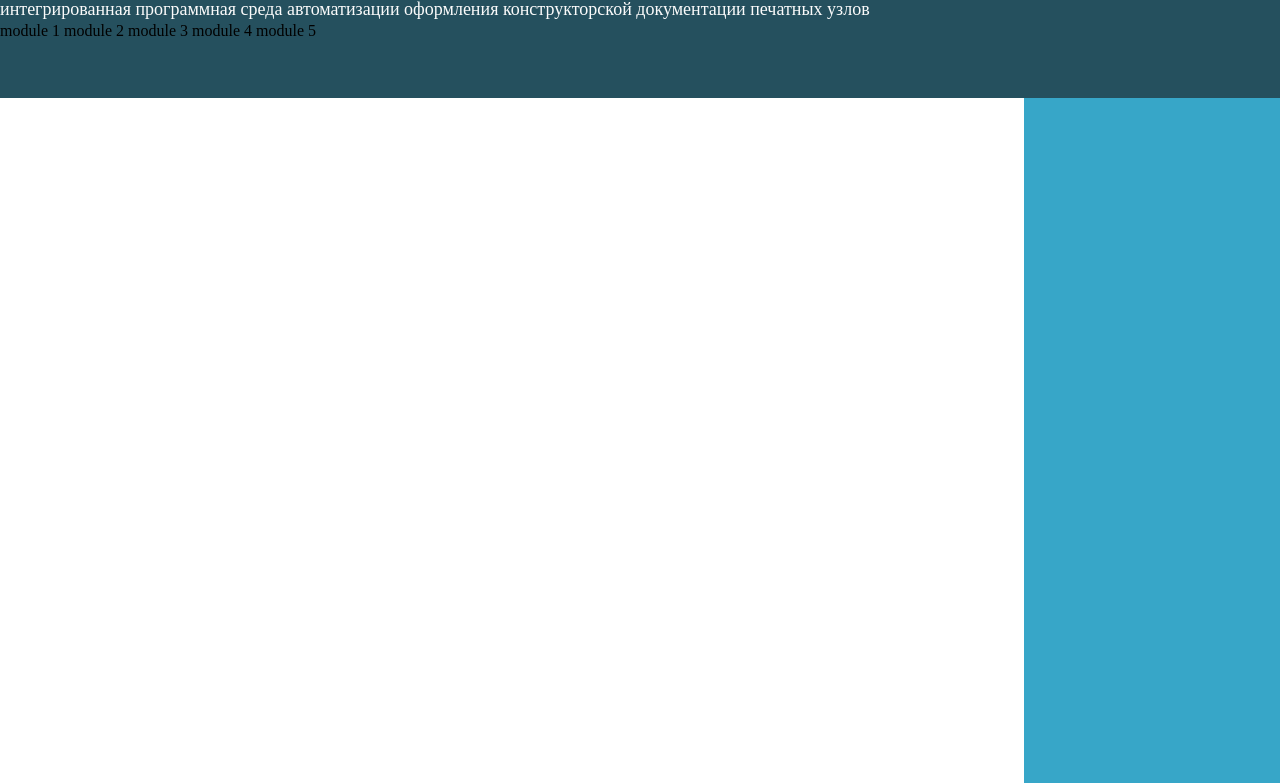
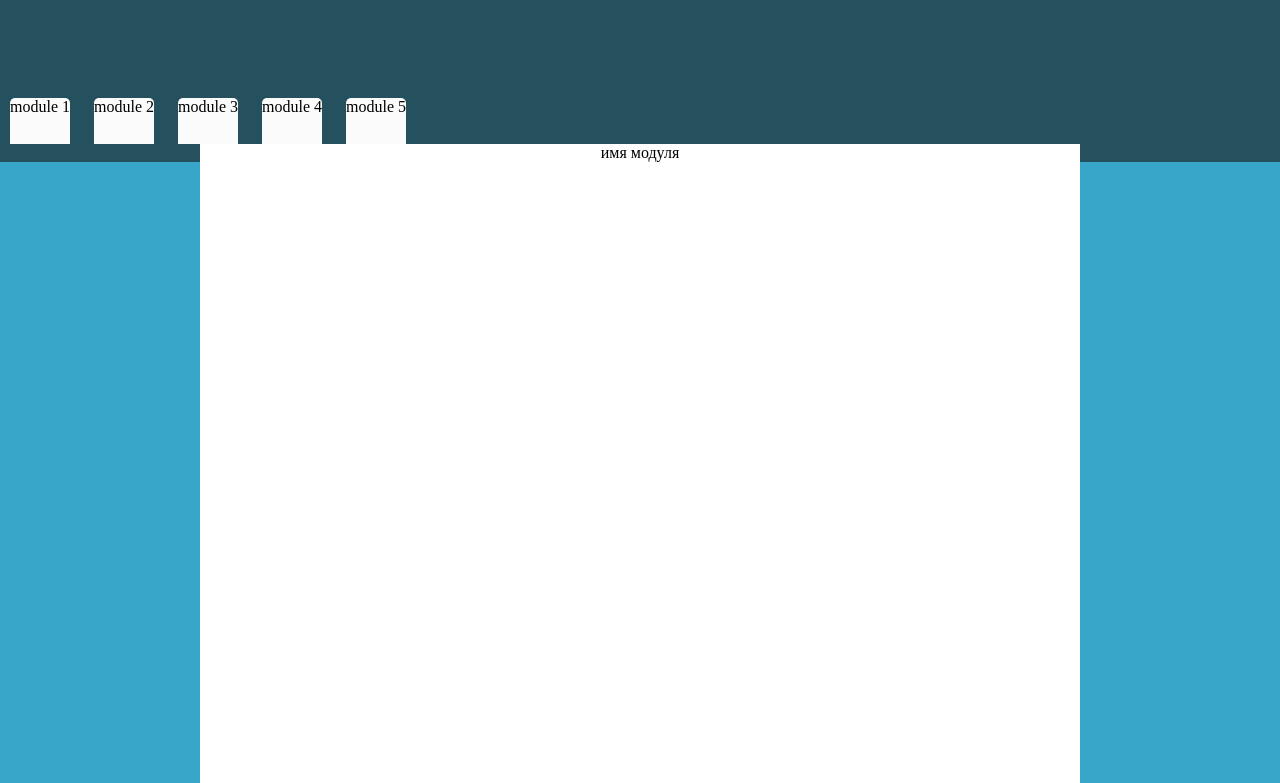
Before and after one commit to megamanok99/okd, a plain HTML site: page index.html in a window 1280 px wide. Shown: the part 202-985 px from the top of the page. Drawn offline with Linux system fonts and the light colour scheme.

Commit message:
second commit

```diff
--- a/css/style.css
+++ b/css/style.css
@@ -2,6 +2,8 @@
     box-sizing: border-box;
     margin: 0;
     padding: 0;
+    background: #25505E;
+
 }
 .header{
     height:300px;
@@ -10,11 +12,12 @@
 .name{
     font-size: 144px;
     line-height: 199px;
+    display: inline-block;
 
     color: #FFFFFF;
 }
 .name-sec{
-    display: block-inline;
+    display: inline-block;
 font-style: normal;
 font-weight: normal;
 font-size: 18px;
@@ -22,21 +25,28 @@ line-height: 25px;
 
 color: #FBFBFB;
 }
-.main{
-    height: 1168px;
 
-background: #37A6C8;
-}
 .menu{
     display: inline-block;
-    vertical-align: bottom;
 
+    margin: 0 10px 0 10px;
+    background-color: #FBFBFB;
+    border-radius: 5px 5px 0px 0px;
+
+height: 46px;
+}
+.module-name{
+    display: flex;
+    justify-content: center;
+    border-right: 200px solid #25505E;
+    border-left: 200px solid #25505E;
+    background: #FFFFFF;
 }
 .module{
-    position: absolute;
-    display: block;
+    border-right: 200px solid #37A6C8;
+    border-left: 200px solid #37A6C8;
+
 
     height: 959px;
-    width: 80%;
 background: #FFFFFF;
 }
--- a/index.html
+++ b/index.html
@@ -12,19 +12,19 @@
         <div class="name-sec">интегрированная программная среда автоматизации
             оформления конструкторской документации
             печатных узлов</div>
-            <nav class="menu">
 
-                <div class="menu">module 1</div>
-                <div class="menu">module 2</div>
-                <div class="menu">module 3</div>
-                <div class="menu">module 4</div>
-                <div class="menu">module 5</div>
-            </nav>
     </section>
 
-    <section class="main">
+
+
+        <div class="menu">module 1</div>
+        <div class="menu">module 2</div>
+        <div class="menu">module 3</div>
+        <div class="menu">module 4</div>
+        <div class="menu">module 5</div>
+        <div class="module-name"> имя модуля</div>
         <div class="module"></div>
-    </section>
+
 
 </body>
 </html>
```
